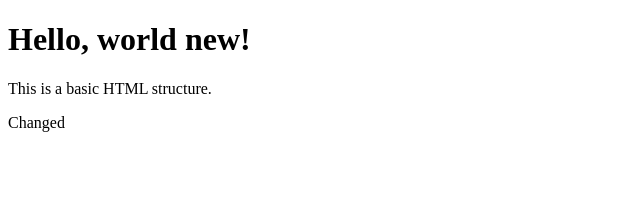
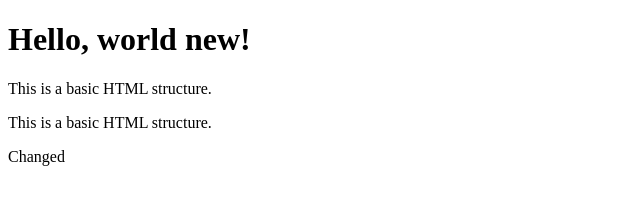
Before and after one commit to shubomifashakin/github_actions, a plain HTML site: page src/index.html in a window 1280 px wide. Shown: the whole page, without its empty margins (0-640 px from the left). Drawn offline with Linux system fonts and the light colour scheme.

Commit message:
updated html

```diff
--- a/src/index.html
+++ b/src/index.html
@@ -8,6 +8,7 @@
   <body>
     <h1>Hello, world new!</h1>
     <p>This is a basic HTML structure.</p>
+    <p>This is a basic HTML structure.</p>
     <p>Changed</p>
   </body>
 </html>
```
